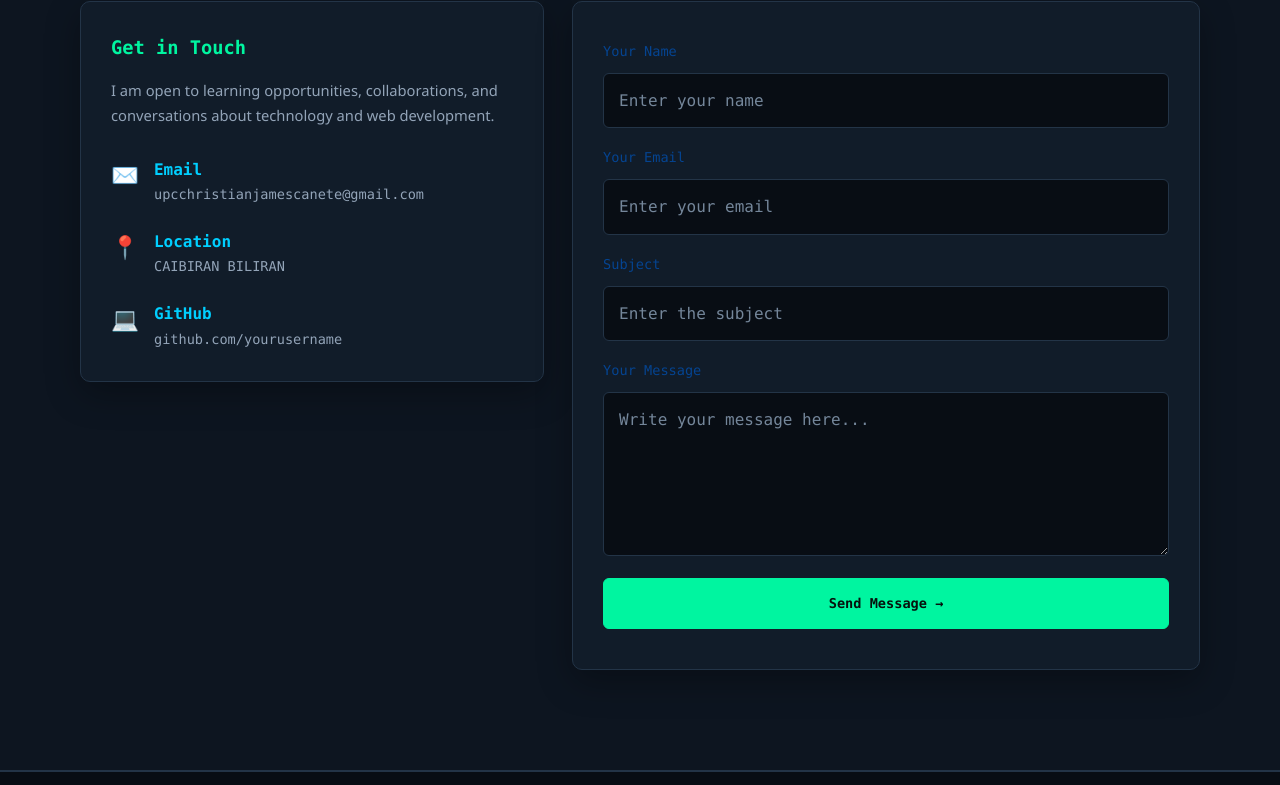
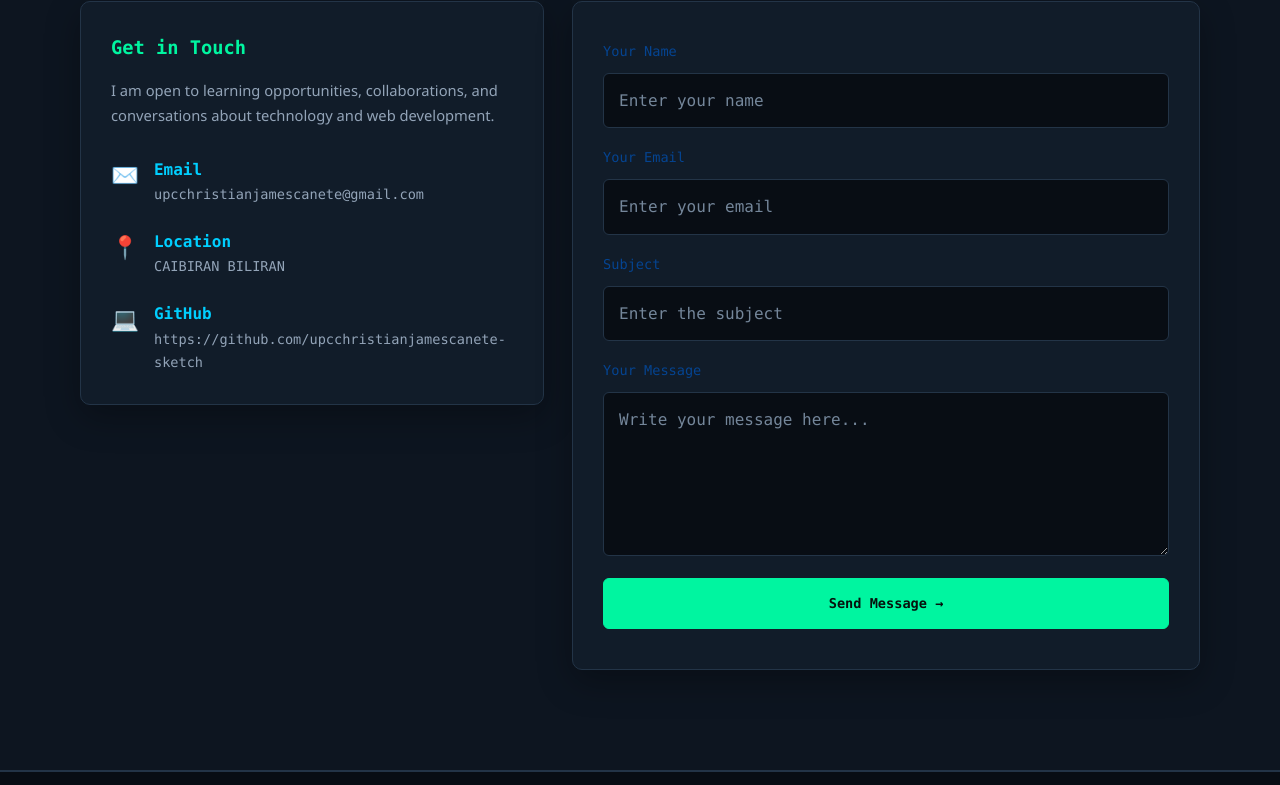
Before and after one commit to upcchristianjamescanete-sketch/Portfolio-Website, a plain HTML site: page index.html in a window 1280 px wide. Shown: the part 5283-6068 px from the top of the page. Drawn offline with Linux system fonts and the light colour scheme.

Commit message:
Updated portfolio website

```diff
--- a/index.html
+++ b/index.html
@@ -441,7 +441,7 @@
                             <span>💻</span>
                             <div>
                                 <strong>GitHub</strong>
-                                <p>github.com/yourusername</p>
+                                <p>https://github.com/upcchristianjamescanete-sketch</p>
                             </div>
                         </div>
                     </div>
```
